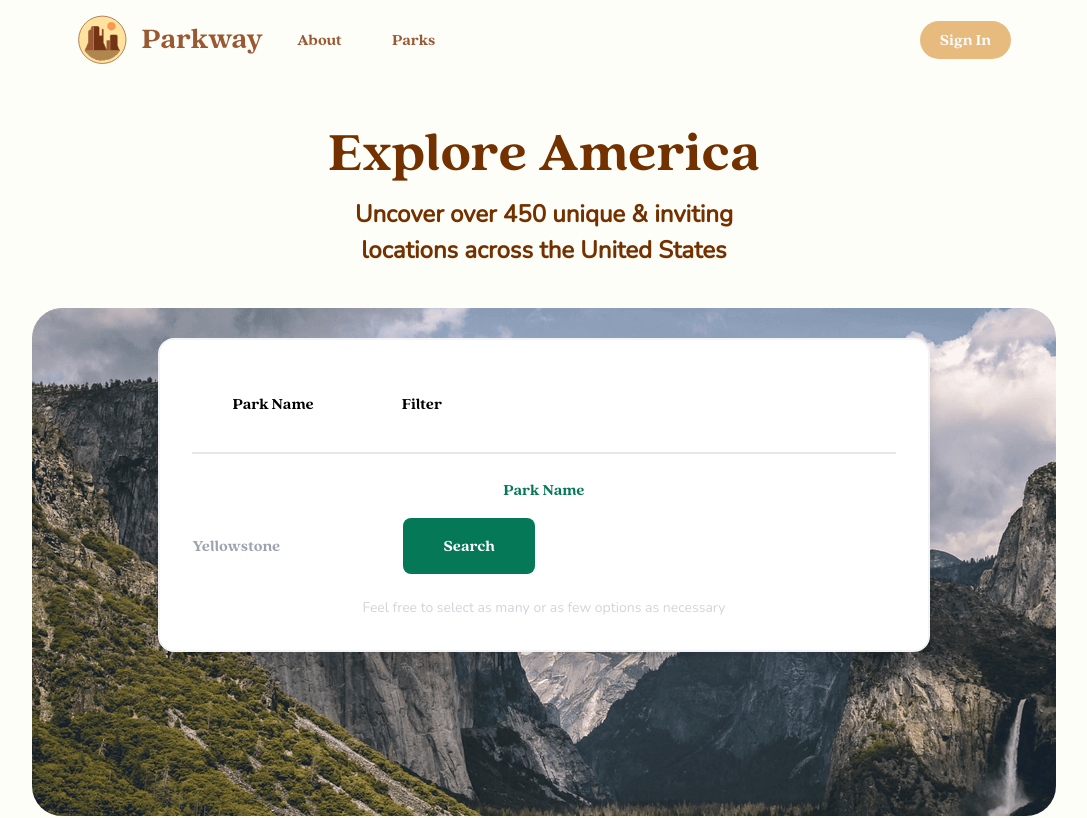
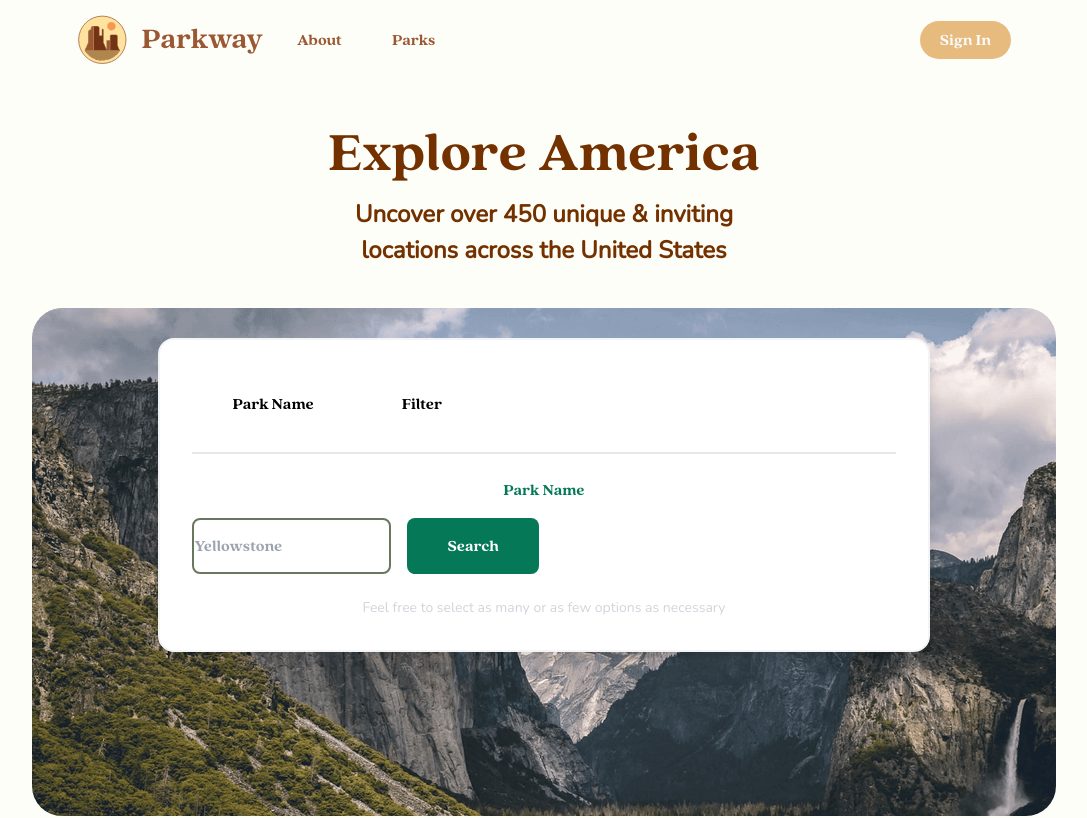
Before and after one commit to Kobakat/NationalParkWebApp, a React (Create React App) app: page / in a window 1280 px wide. Shown: the top 818 px of the page, without its empty margins (96-1183 px from the left). Built offline with nearby package versions, Linux system fonts and the light colour scheme; no server answers; a small style sheet from the web is missing.

Commit message:
updated input on search bar just for presentation

```diff
--- a/src/components/UtilityComponents/SearchBar.js
+++ b/src/components/UtilityComponents/SearchBar.js
@@ -81,7 +81,7 @@ function SearchBar() {
               Park Name
             </label>
             <div class="flex gap-4 flex-col lg:flex-row">
-              <input
+              <input class="border-2 border-dustBunnyGreen rounded-lg"
                 type="text"
                 id="name"
                 placeholder="Yellowstone"
```
